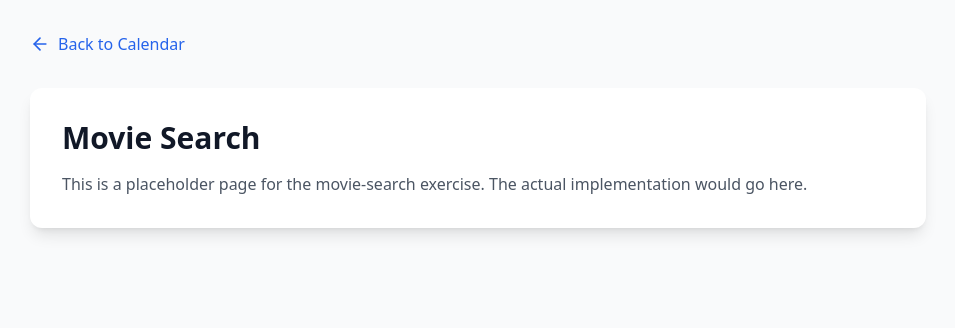
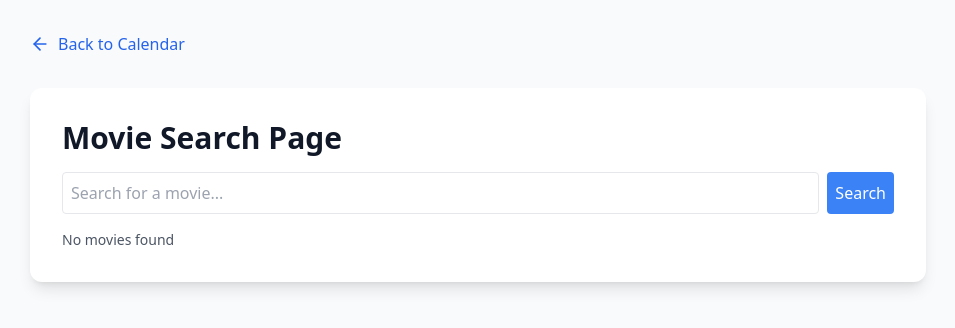
Before and after one commit to ashvinpanicker/react-practice-calendar, a React (Vite) app: page /movie-search in a window 1280 px wide. Shown: the top 328 px of the page, without its empty margins (162-1117 px from the left). Built offline with nearby package versions, Linux system fonts and the light colour scheme.

Commit message:
Movie search page

```diff
--- a/package.json
+++ b/package.json
@@ -11,6 +11,7 @@
   },
   "dependencies": {
     "@dnd-kit/core": "^6.3.1",
+    "axios": "^1.7.9",
     "lodash": "^4.17.21",
     "lucide-react": "^0.344.0",
     "react": "^18.3.1",
@@ -21,6 +22,7 @@
   "devDependencies": {
     "@eslint/js": "^9.9.1",
     "@types/lodash": "^4.17.15",
+    "@types/node": "^22.13.4",
     "@types/react": "^18.3.5",
     "@types/react-dom": "^18.3.0",
     "@vitejs/plugin-react": "^4.3.1",
--- a/src/App.tsx
+++ b/src/App.tsx
@@ -7,6 +7,7 @@ import { LocalStorageHookPage } from './pages/LocalStorageHookPage';
 import { MemoryGamePage } from './pages/MemoryGamePage';
 import { HackerNewsPage } from './pages/HackerNewsPage';
 import { TodoListPage } from './pages/TodoListPage';
+import { MovieSearchPage } from './pages/MovieSearchPage';
 
 function App() {
   return (
@@ -19,7 +20,7 @@ function App() {
         <Route path="/memory-game" element={<MemoryGamePage />} />
         <Route path="/hacker-news" element={<HackerNewsPage />} />
         <Route path="/todo-list" element={<TodoListPage />} />
-        <Route path="/movie-search" element={<PlaceholderPage />} />
+        <Route path="/movie-search" element={<MovieSearchPage />} />
         <Route path="/timer" element={<PlaceholderPage />} />
         <Route path="/pokemon-list" element={<PlaceholderPage />} />
         <Route path="/contact-book" element={<PlaceholderPage />} />
--- /dev/null
+++ b/src/pages/MovieSearchPage.tsx
@@ -0,0 +1,96 @@
+import React, { useState, useEffect } from 'react';
+import { BackButton } from '../components/BackButton';
+import Spinner from '../components/Spinner';
+import axios from 'axios';
+
+// 1. Create Search and Button
+// 2. When user searches term, fetch movies from API
+// 3. Render movies in a grid
+// 4. Use a custom hook to encapsulate the data fetching logic
+// 5. Make sure the page fails gracefully if the API returns an error
+
+type Movie = {
+    adult: boolean;
+    backdrop_path: string;
+    genre_ids: number[];
+    id: number;
+    original_language: string;
+    original_title: string;
+    overview: string;
+    popularity: number;
+    poster_path: string;
+    release_date: string;
+    title: string;
+    video: boolean;
+    vote_average: number;
+    vote_count: number;
+}
+
+const moviesAPIURL = "https://api.themoviedb.org/3/search/movie";
+const moviePosterImageURL = "https://image.tmdb.org/t/p/w500/";
+
+export const MovieSearchPage: React.FC = () => {
+    const [inputText, setInputText] = useState("");
+    const [searchTerm, setSearchTerm] = useState("");
+
+    const useMovieSearch = (searchTerm: string) => {
+        const [loading, setLoading] = useState(false);
+        const [movies, setMovies] = useState<Movie[]>([]);
+        const [error, setError] = useState<string | null>(null);
+
+        useEffect(() => {
+            const fetchMovies = async () => {
+                if (!searchTerm) return;
+                try {
+                    setLoading(true);
+                    const response = await axios.get(moviesAPIURL, { params: { query: searchTerm, include_adult: true }, headers: { Authorization: `Bearer ${import.meta.env.VITE_MOVIE_API_KEY}` } });
+                    setMovies(response.data.results);
+                    setLoading(false);
+                } catch (error) {
+                    setError("Error fetching movies " + error);
+                    setLoading(false);
+                }
+            }
+            fetchMovies();
+        }, [searchTerm]);
+
+        return { loading, movies, error };
+    };
+
+    const { loading, movies, error } = useMovieSearch(searchTerm);
+
+    return (
+        <div className="min-h-screen bg-gray-50 p-4 sm:p-6 lg:p-8">
+            <div className="max-w-4xl mx-auto">
+                <BackButton />
+                <div className="bg-white rounded-xl shadow-lg p-6 sm:p-8">
+                    <h1 className="text-2xl sm:text-3xl font-bold mb-4 text-gray-900">Movie Search Page</h1>
+                    <div className='flex flex-row'>
+                        <input type="text" placeholder="Search for a movie..." className="w-full p-2 border rounded" onChange={(e) => setInputText(e.target.value)} />
+                        <button className="bg-blue-500 text-white rounded p-2 ml-2" onClick={() => setSearchTerm(inputText)}>Search</button>
+                    </div>
+                    <div>
+                        {loading ?
+                            <Spinner />
+                            :
+                            error ?
+                                <div className="text-red-600 text-sm mt-4">{error}</div>
+                                :
+                                movies.length === 0 ?
+                                    <div className="text-gray-600 text-sm mt-4">No movies found</div>
+                                    :
+                                    <div className="grid grid-cols-1 sm:grid-cols-2 md:grid-cols-3 lg:grid-cols-4 mt-4">
+                                        {movies.map((movie: Movie) => (
+                                            <div key={movie.id} className="text-gray-600 text-sm sm:text-base border p-2 flex flex-col justify-center">
+                                                <b className='text-center'>{movie.title}</b>
+                                                <img src={`${moviePosterImageURL}${movie.poster_path}`} alt={movie.title} className="w-full h-48 object-cover" />
+                                            </div>
+                                        ))}
+                                    </div>
+                        }
+                    </div>
+                </div>
+            </div>
+        </div>
+    );
+};
```
Also changed, not shown: 2 other files (tests, documents, lock files or other folders).
